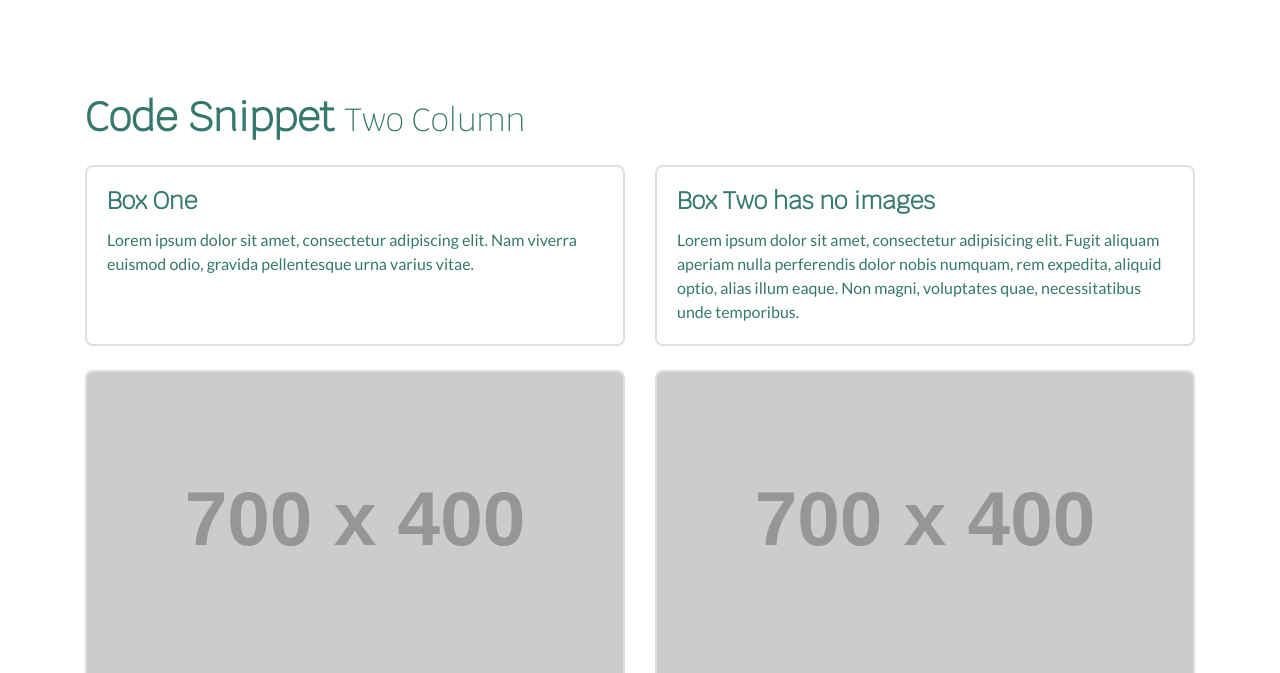
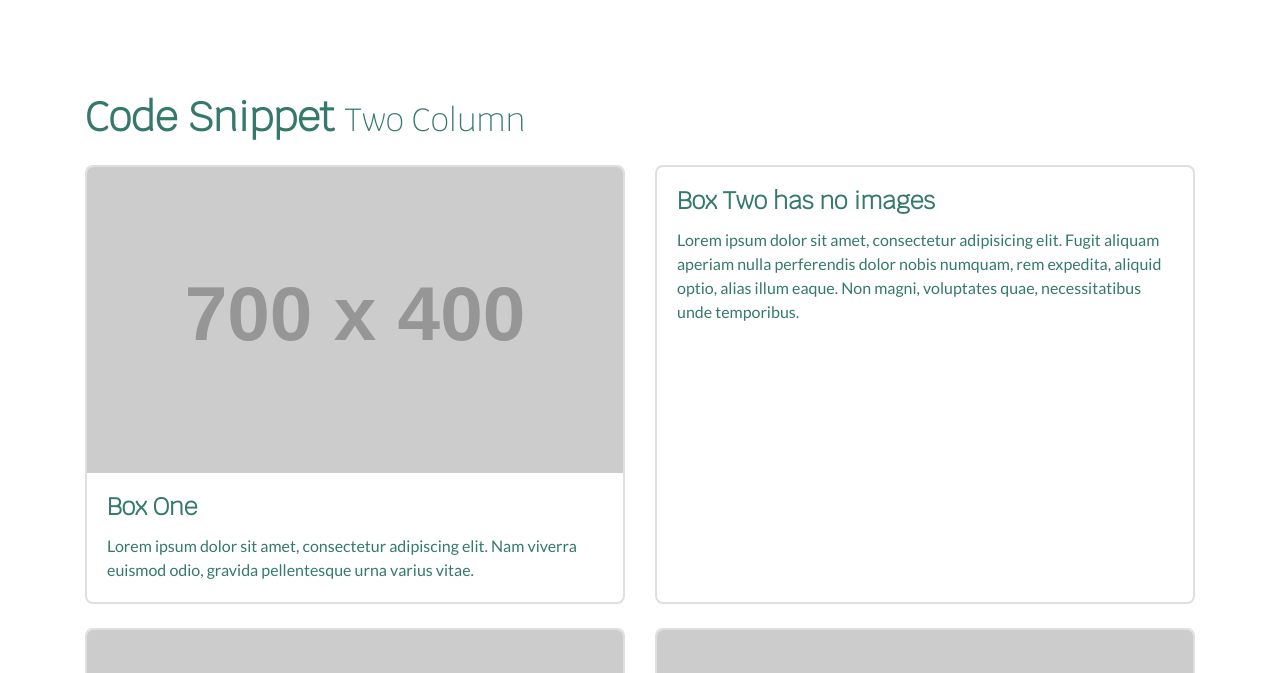
Before and after one commit to JudithShaw/mp-portfolio, a plain HTML site: page video-photography-evidence.html in a window 1280 px wide. Shown: the part 651-1324 px from the top of the page. Drawn offline with Linux system fonts and the light colour scheme; placeholder pictures from the web are drawn by us.

Commit message:
update photo kyra2

```diff
--- a/video-photography-evidence.html
+++ b/video-photography-evidence.html
@@ -116,7 +116,7 @@
   <div class="row">
     <div class="col-lg-6 mb-4">
       <div class="card h-100">
-      <img class="card-img-top" src="img/kyra2" alt="">
+      <img class="card-img-top" src="http://placehold.it/700x400" alt="">
         <div class="card-body">
           <h4 class="card-title">
             Box One
```
